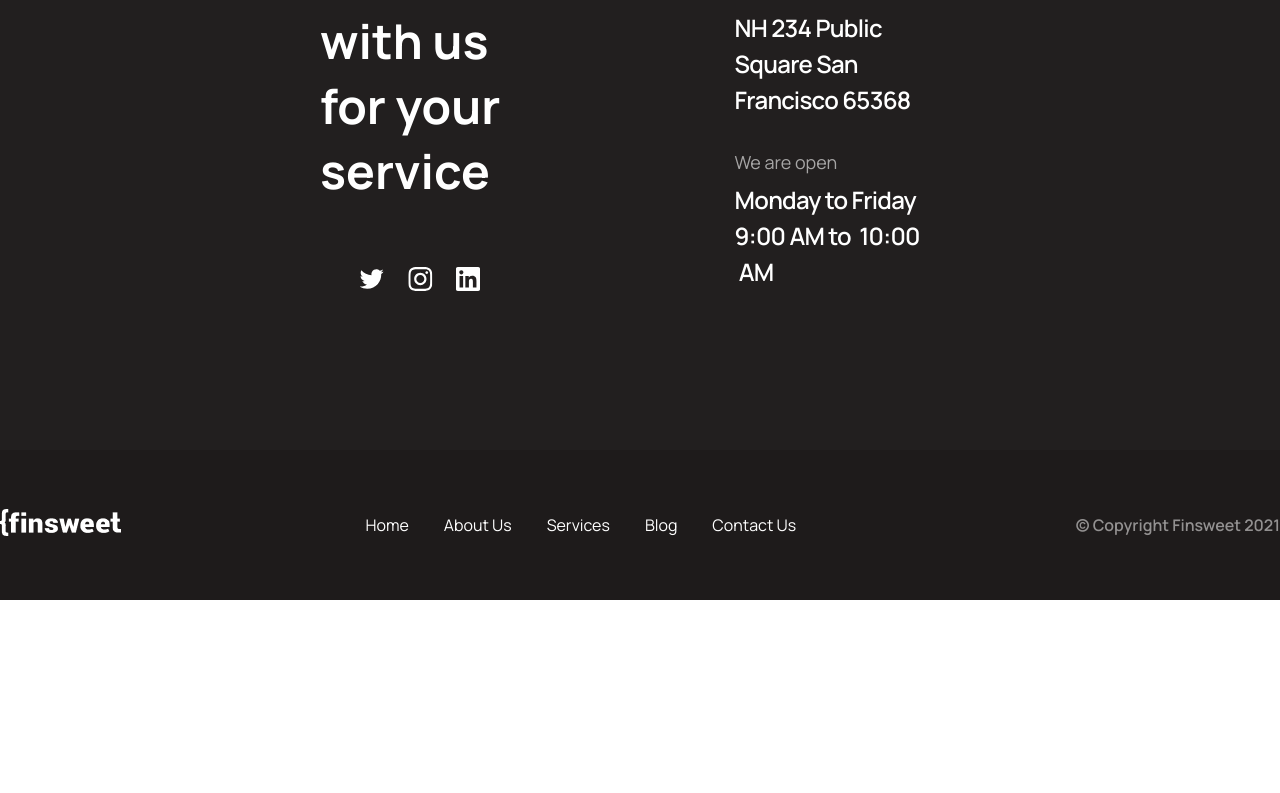
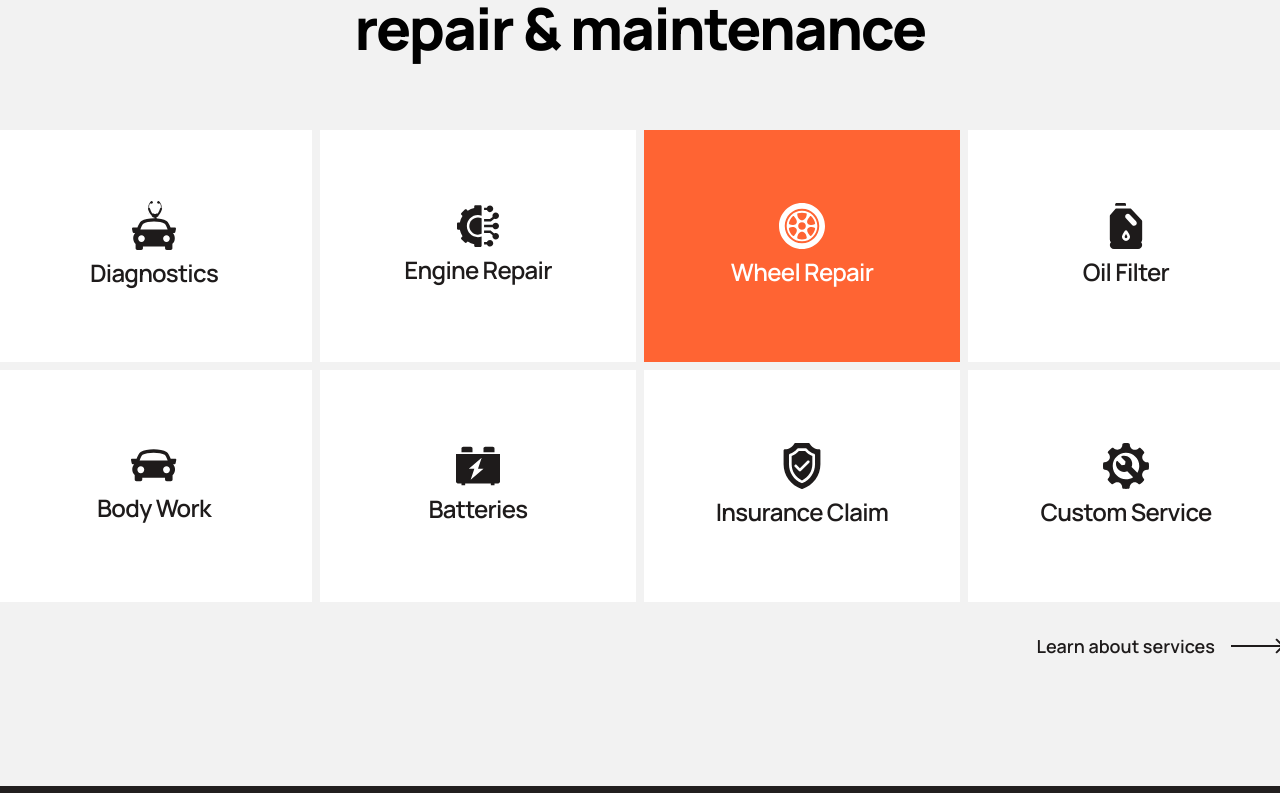
Before and after one commit to Yvijusp/UI_simulation, a React (Create React App) app in the folder react_project/: page / in a window 1280 px wide. Shown: the part 2927-3720 px from the top of the page. Before the commit the page ends 3527 px from the top, so only its background shows below. Built offline with nearby package versions, Linux system fonts and the light colour scheme; some icons are missing; the HTML template or start-up script is replaced by a standard one.

Commit message:
Finished Offer section / added new icon

```diff
--- a/react_project/src/assets/icons/index.ts
+++ b/react_project/src/assets/icons/index.ts
@@ -1,5 +1,6 @@
 import { ReactComponent as Engine } from './Engine.svg';
 import { ReactComponent as Insurance } from './Insurance.svg';
+import { ReactComponent as CustomService } from './cservice.svg';
 import { ReactComponent as Oil } from './Oil.svg';
 import { ReactComponent as Wheel } from './Wheel.svg';
 import { ReactComponent as Diagnostics } from './Diagnostics.svg';
@@ -16,6 +17,7 @@ import { ReactComponent as Clock } from './clock.svg';
 import { ReactComponent as LongArrow } from './LongArrow.svg';
 
 export {
+  CustomService,
   Star,
   Engine,
   Insurance,
--- a/react_project/src/pages/Home.styled.ts
+++ b/react_project/src/pages/Home.styled.ts
@@ -153,4 +153,38 @@ export const OfferWrapper = styled.section`
   padding: 128px 0;
 `;
 
-export const Offer = styled.section``;
+export const Offer = styled.section`
+  display: flex;
+  flex-direction: column;
+  align-items: center;
+`;
+
+export const OfferHeader = styled.div`
+  text-align: center;
+  padding: 0 270px;
+`;
+
+export const OfferGrid = styled.div`
+  margin-top: 64px;
+  display: grid;
+  grid-template-columns: repeat(4, 1fr);
+  gap: 8px;
+`;
+
+export const OfferFooter = styled.div`
+  display: flex;
+  justify-content: flex-end;
+  width: 1288px;
+  margin-top: 32px;
+  p {
+    display: flex;
+    align-items: center;
+    a {
+      text-decoration: none;
+      color: var(--black-color);
+      font-size: var(--paragraph-med);
+      font-weight: 600;
+      margin-right: 16px;
+    }
+  }
+`;
--- a/react_project/src/pages/Home.tsx
+++ b/react_project/src/pages/Home.tsx
@@ -8,6 +8,11 @@ import {
   HeaderImage,
   HeaderText,
   HeaderWrapper,
+  Offer,
+  OfferFooter,
+  OfferGrid,
+  OfferHeader,
+  OfferWrapper,
   OpenTime,
   Process,
   ProcessLeft,
@@ -20,9 +25,10 @@ import {
 } from './Home.styled';
 import Mechanic from '../assets/images/Home/mechanic.png';
 import Feature from '../components/Feature/Feature';
-import { features, steps } from '../templateData';
+import { features, offers, steps } from '../templateData';
 import TextInput from '../components/Form/TextInput';
 import Step from '../components/Step/Step';
+import ServiceCard from '../components/Cards/ServiceCard';
 
 const Home = () => {
   return (
@@ -102,6 +108,30 @@ const Home = () => {
           </Process>
         </Container>
       </ProcessWrapper>
+      <OfferWrapper>
+        <Container>
+          <Offer>
+            <OfferHeader>
+              <Title02>What we Offer</Title02>
+              <h2>We offer full service auto repair & maintenance</h2>
+            </OfferHeader>
+            <OfferGrid>
+              {offers.map((offer) => (
+                <ServiceCard
+                  primary={offer.primary}
+                  title={offer.title}
+                  icon={<offer.Icon />}
+                />
+              ))}
+            </OfferGrid>
+            <OfferFooter>
+              <p>
+                <a href='#!#'>Learn about services</a> <LongArrow />
+              </p>
+            </OfferFooter>
+          </Offer>
+        </Container>
+      </OfferWrapper>
     </Template>
   );
 };
--- a/react_project/src/templateData.ts
+++ b/react_project/src/templateData.ts
@@ -1,6 +1,16 @@
 import ServiceLogo from './assets/icons/service.png';
 import ExpertLogo from './assets/icons/expert.png';
 import DollarLogo from './assets/icons/dollar.png';
+import {
+  Battery,
+  CarBody,
+  CustomService,
+  Diagnostics,
+  Engine,
+  Insurance,
+  Oil,
+  Wheel,
+} from './assets/icons';
 
 export const features = [
   {
@@ -34,3 +44,47 @@ export const steps = [
     body: 'Through True Rich Attended does no end it his mother since real had half every',
   },
 ];
+
+export const offers = [
+  {
+    Icon: Diagnostics,
+    title: 'Diagnostics',
+    primary: false,
+  },
+  {
+    Icon: Engine,
+    title: 'Engine Repair',
+
+    primary: false,
+  },
+  {
+    Icon: Wheel,
+    title: 'Wheel Repair',
+    primary: true,
+  },
+  {
+    Icon: Oil,
+    title: 'Oil Filter',
+    primary: false,
+  },
+  {
+    Icon: CarBody,
+    title: 'Body Work',
+    primary: false,
+  },
+  {
+    Icon: Battery,
+    title: 'Batteries',
+    primary: false,
+  },
+  {
+    Icon: Insurance,
+    title: 'Insurance Claim',
+    primary: false,
+  },
+  {
+    Icon: CustomService,
+    title: 'Custom Service',
+    primary: false,
+  },
+];
```
Also changed, not shown: react_project/src/assets/icons/cservice.svg (added).
